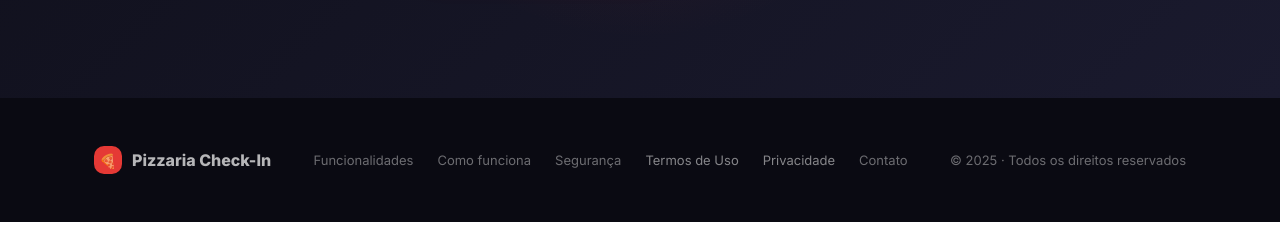
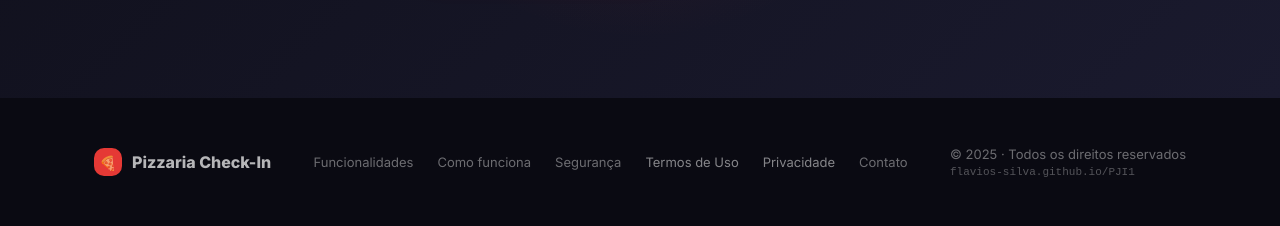
Before and after one commit to flavios-silva/PJI1, a plain HTML site: page index.html in a window 1280 px wide. Shown: the part 6786-7012 px from the top of the page. Drawn offline with Linux system fonts and the light colour scheme.

Commit message:
Adiciona URL do GitHub Pages (canonical, og:url, footer)
Co-Authored-By: Claude Sonnet 4.6 <noreply@anthropic.com>

```diff
--- a/index.html
+++ b/index.html
@@ -9,7 +9,9 @@
   <meta property="og:title" content="Pizzaria Check-In — Gestão de turnos sem planilha e sem WhatsApp" />
   <meta property="og:description" content="Sistema digital de checklists de turno para restaurantes. Funcionários registram tarefas com foto, gestores aprovam em tempo real." />
   <meta property="og:type" content="website" />
+  <meta property="og:url" content="https://flavios-silva.github.io/PJI1/" />
   <meta name="twitter:card" content="summary" />
+  <link rel="canonical" href="https://flavios-silva.github.io/PJI1/" />
   <link rel="preconnect" href="https://fonts.googleapis.com" />
   <link rel="preconnect" href="https://fonts.gstatic.com" crossorigin />
   <link href="https://fonts.googleapis.com/css2?family=Inter:wght@400;500;600;700;800;900&display=swap" rel="stylesheet" />
@@ -1131,7 +1133,10 @@
         <button class="btn-link footer-btn-link" onclick="openModal('modal-privacidade')">Privacidade</button>
         <a href="mailto:flavios.silva1984@gmail.com">Contato</a>
       </div>
-      <div class="footer-copy">© 2025 · Todos os direitos reservados</div>
+      <div class="footer-copy">
+        © 2025 · Todos os direitos reservados<br>
+        <a href="https://flavios-silva.github.io/PJI1/" style="color:rgba(255,255,255,.3);font-size:11px;text-decoration:none;font-family:monospace" target="_blank" rel="noopener">flavios-silva.github.io/PJI1</a>
+      </div>
     </div>
   </div>
 </footer>
```
